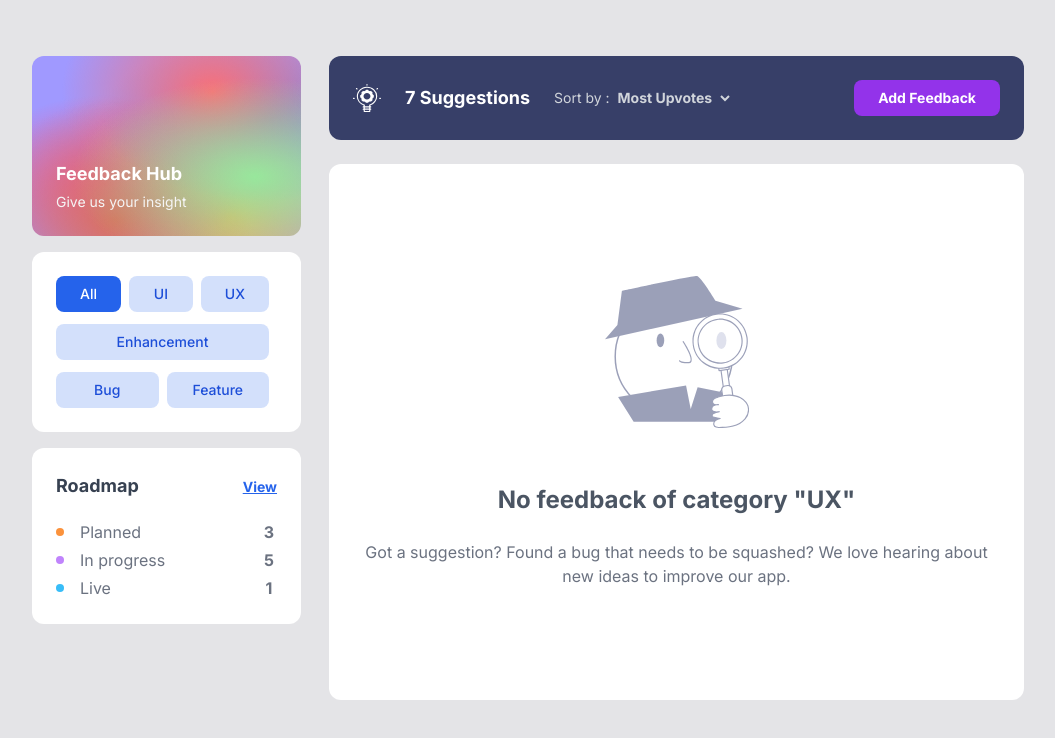
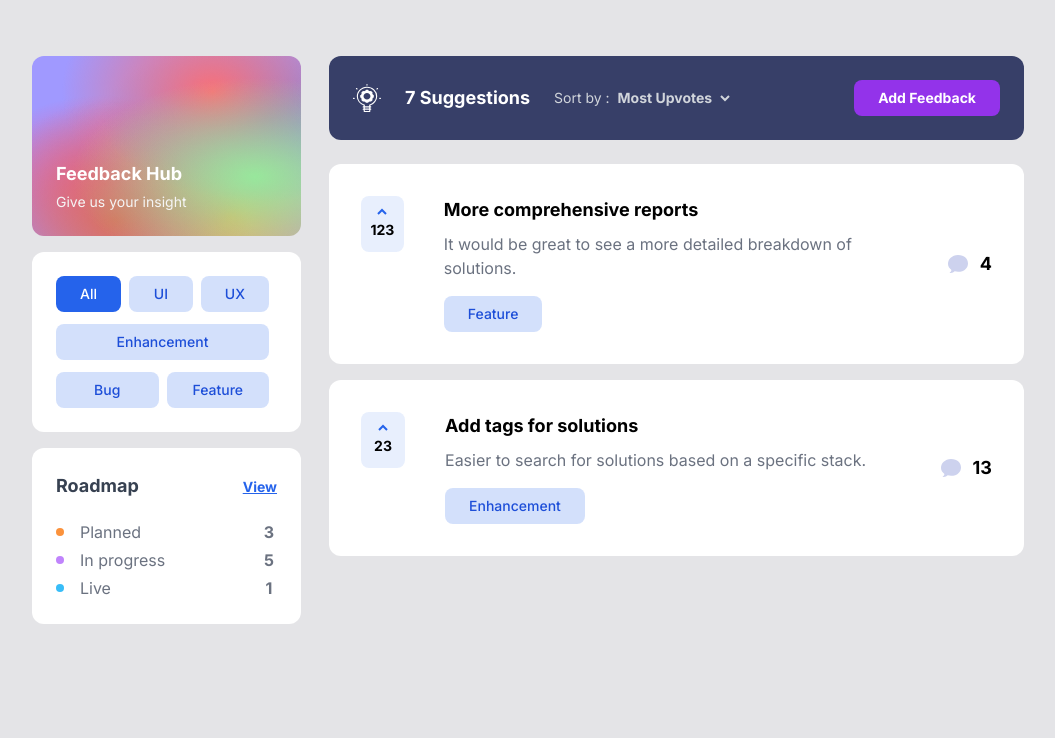
Before and after one commit to katsuragawaa/feedback-hub, a Vue app: page / in a window 1280 px wide. Shown: the top 738 px of the page, without its empty margins (112-1167 px from the left). Built offline with nearby package versions, Linux system fonts and the light colour scheme.

Commit message:
Get selected category from props

```diff
--- a/src/components/feedback-list/FeedbackEmpty.vue
+++ b/src/components/feedback-list/FeedbackEmpty.vue
@@ -1,10 +1,24 @@
+<script setup lang="ts">
+const { category, noFeedback } = defineProps({
+  category: {
+    type: String,
+    default: '',
+  },
+  noFeedback: {
+    type: Boolean,
+    default: false,
+  },
+})
+const titleString = noFeedback ? 'There is no feedback yet' : `No feedback of category "${category}"`
+</script>
+
 <template>
   <div class="bg-white w-full rounded-xl px-6 py-28 flex flex-col items-center text-center">
     <div>
       <img class="w-36" src="../../assets/suggestions/illustration-empty.svg" />
     </div>
     <div class="mt-14 mb-6">
-      <span class="text-2xl font-bold text-gray-600">No feedback of category "UX"</span>
+      <span class="text-2xl font-bold text-gray-600">{{ titleString }}</span>
     </div>
     <div>
       <span
--- a/src/components/feedback-list/FeedbackList.vue
+++ b/src/components/feedback-list/FeedbackList.vue
@@ -34,16 +34,16 @@ const dummyFeedbacks = [
 
 const feedbacks = ref<Feedback[]>([])
 
-// setTimeout(() => {
-//   feedbacks.value = dummyFeedbacks
-// }, 1000)
+setTimeout(() => {
+  feedbacks.value = dummyFeedbacks
+}, 1000)
 
-// TODO create component when there's no feedbacks
+// TODO: get selected categories
 </script>
 
 <template>
   <div class="mt-6 md:mt-0 md:mx-6">
     <FeedbackCard v-if="feedbacks.length" v-for="feedback in feedbacks" :feedback="feedback" />
-    <FeedbackEmpty v-else />
+    <FeedbackEmpty v-else :category="'UI'" :noFeedback="feedbacks.length == 0" />
   </div>
 </template>
```
